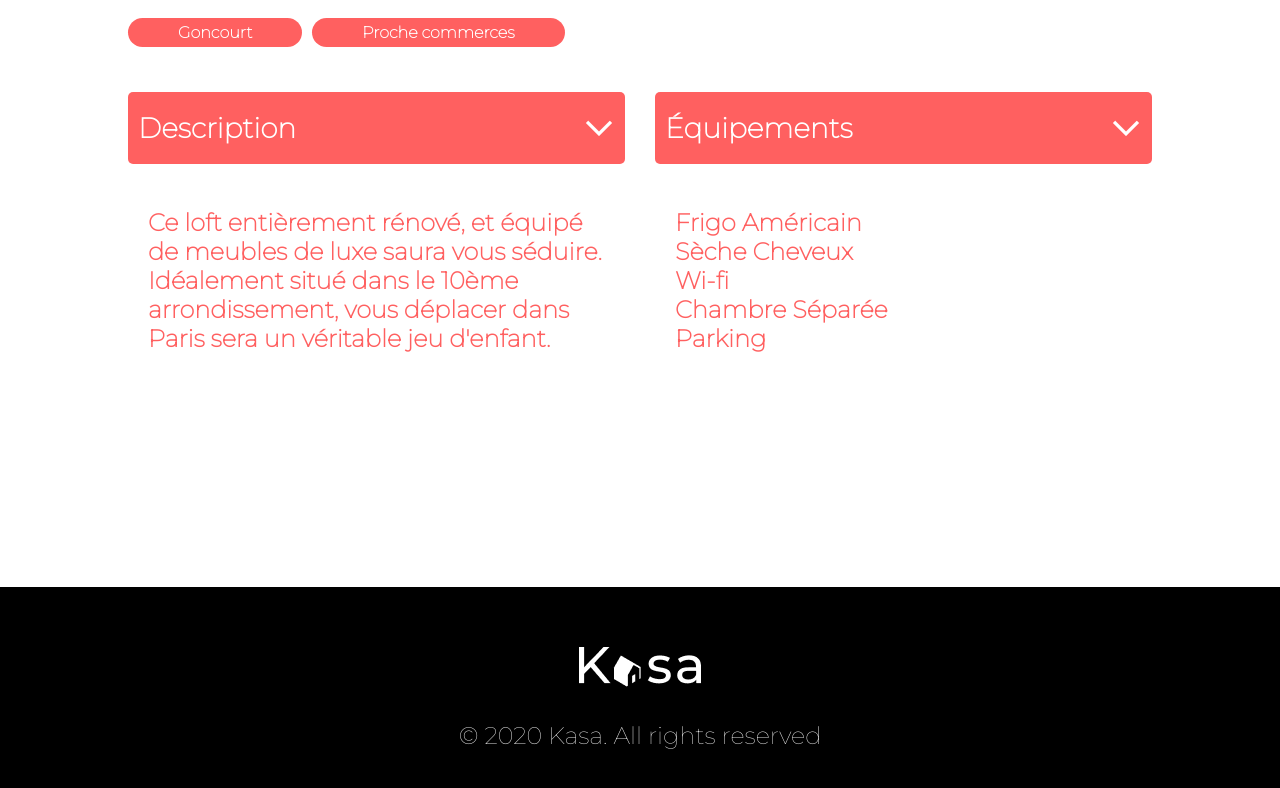
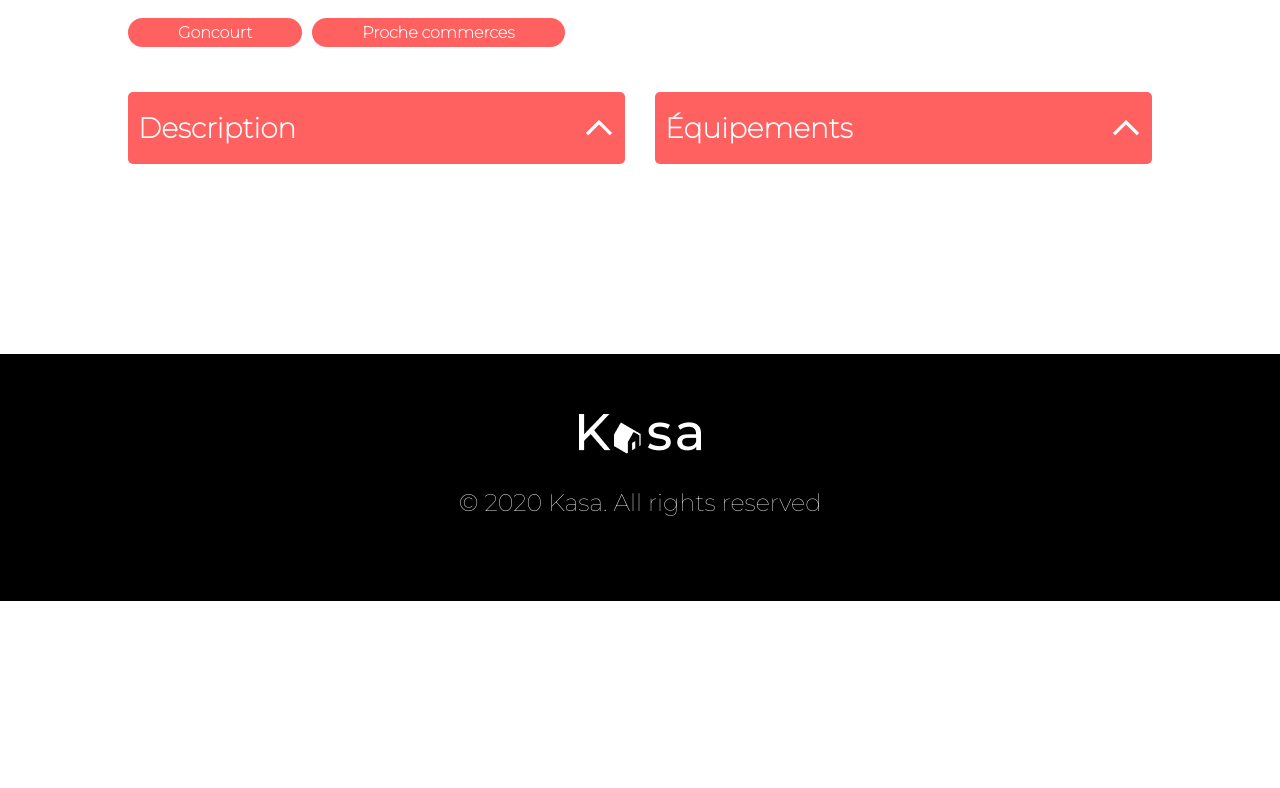
Before and after one commit to LucioleSan/kasa-location-appartements, a React (Create React App) app: page /listing/0979876d in a window 1280 px wide. Shown: the part 798-1586 px from the top of the page. After the commit the page ends 1399 px from the top, so only its background shows below. Built offline with nearby package versions, Linux system fonts and the light colour scheme.

Commit message:
correction_soutenance

```diff
--- a/src/components/slideShow/SlideShow.jsx
+++ b/src/components/slideShow/SlideShow.jsx
@@ -44,7 +44,7 @@ const Slideshow = ({ slidesList }) => {
 
         {
         slidesList.length > 1 &&
-        <p>{index + 1 + "/" + length}</p>
+        <p className = "slideNumber">{index + 1 + "/" + length}</p>
       }
 
       </div>
--- a/src/pages/Listing.jsx
+++ b/src/pages/Listing.jsx
@@ -50,14 +50,14 @@ const Accommodation = () => {
           title="Description"
           content={description}
           isList={false}
-          open={true}
+          open={false}
         />
         <DropDown
           key="1"
           title="Équipements"
           content={equipmentList}
           isList={true}
-          open={true}
+          open={false}
         />
       </section>
     </main>
--- a/src/styles/_Banner.scss
+++ b/src/styles/_Banner.scss
@@ -22,7 +22,7 @@
       display: flex;
       width: 100%;
       position: absolute;
-      top: 40%;
+      top: 25%;
       justify-content: center;
       color: white;
       font-size: 50px;
--- a/src/styles/_media.scss
+++ b/src/styles/_media.scss
@@ -32,8 +32,8 @@
         h1{
             font-size: 24px;
             width: 100%;
-            top: 25%;
-            right: 10%;
+            top: 10%;
+
             font-weight: 500;
             text-align: left;
             .br{
@@ -72,6 +72,8 @@
             }
 
         }
+
+
     }
 
     // ACCOMMODATION:
@@ -91,6 +93,9 @@
             height: 30px;
             z-index: 2;
         }
+        .slideNumber {
+            display: none;
+          }
     }
     .sectionInfo{
         flex-wrap: wrap;
@@ -144,6 +149,15 @@
         .dropDown__header{
             font-size: 13px;
         }
+        @keyframes slidein {
+            from {
+              transform: translateY(-80px);
+            }
+
+            to {
+              transform: translateY(0px);
+            }
+          }
     }
 
     // PAGENOTFOUND:
```
